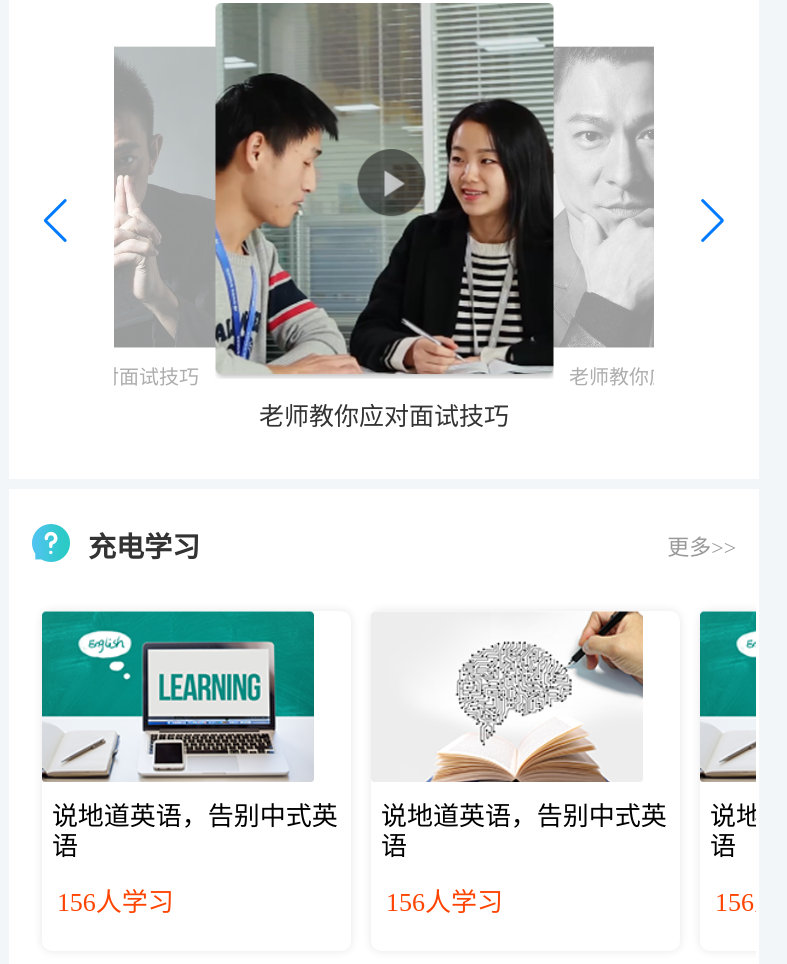
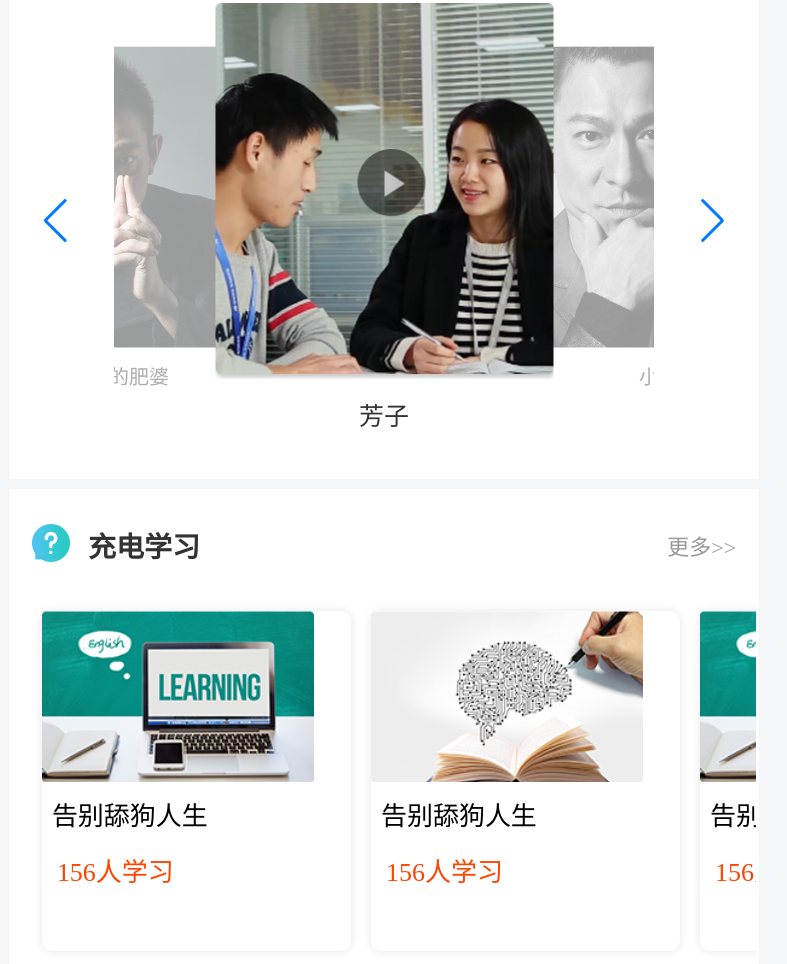
Before and after one commit to love520123333/heimamm, a plain HTML site: page index.html in a window 1280 px wide. Shown: the part 907-1871 px from the top of the page, without its empty margins (256-1043 px from the left). Drawn offline with Linux system fonts and the light colour scheme.

Commit message:
Update index.html

```diff
--- a/index.html
+++ b/index.html
@@ -4,7 +4,7 @@
    <meta charset="UTF-8">
    <meta name="viewport" content="width=device-width, initial-scale=1.0,user-scalable=no,
     maximum-scale=1.0,minimum-scale=1.0">
-   <title>黑马面面</title>
+   <title>舔狗帽子和芳子</title>
    <link rel="stylesheet" href="./css/normalize.css">
    <link rel="stylesheet" href="./css/swiper.min.css">
    <link rel="stylesheet" href="./css/index.css">
@@ -13,7 +13,7 @@
  <body>
    <section class="wrap">
       <!-- 头部 -->
-      <div class="header">黑马面面</div>
+      <div class="header">舔狗帽子和芳子</div>
       <!-- 导航栏部分 -->
       <nav class="nav">
          <a href="#" class="item">
@@ -63,15 +63,15 @@
             <div class="swiper-wrapper">
                <div class="swiper-slide">
                   <a href="#"><img src="./images/pic.png" alt=""></a>
-                  <p>老师教你应对面试技巧</p>
+                  <p>芳子</p>
                </div>
                <div class="swiper-slide">
                   <a href="#"><img src="./images/ldh.jpg" alt=""></a>
-                  <p>老师教你应对面试技巧</p>
+                  <p>小甜甜</p>
                </div>
                <div class="swiper-slide">
                   <a href="#"><img src="./images/3.jpg" alt=""></a>
-                  <p>老师教你应对面试技巧</p>
+                  <p>冒子最爱的肥婆</p>
                </div>
             </div>
          </div>
@@ -98,22 +98,22 @@
                   <div class="swiper-wrapper">
                      <div class="swiper-slide">
                         <img src="./images/pic1.png" alt="">
-                        <h5>说地道英语，告别中式英语</h5>
+                        <h5>告别舔狗人生</h5>
                         <p>156人学习</p>
                      </div>
                      <div class="swiper-slide">
                         <img src="./images/pic2.png" alt="">
-                        <h5>说地道英语，告别中式英语</h5>
+                        <h5>告别舔狗人生</h5>
                         <p>156人学习</p>
                      </div>
                      <div class="swiper-slide">
                         <img src="./images/pic1.png" alt="">
-                        <h5>说地道英语，告别中式英语</h5>
+                        <h5>告别舔狗人生</h5>
                         <p>156人学习</p>
                      </div>
                      <div class="swiper-slide">
                         <img src="./images/pic1.png" alt="">
-                        <h5>说地道英语，告别中式英语</h5>
+                        <h5>告别舔狗人生</h5>
                         <p>156人学习</p>
                      </div>
 
```
